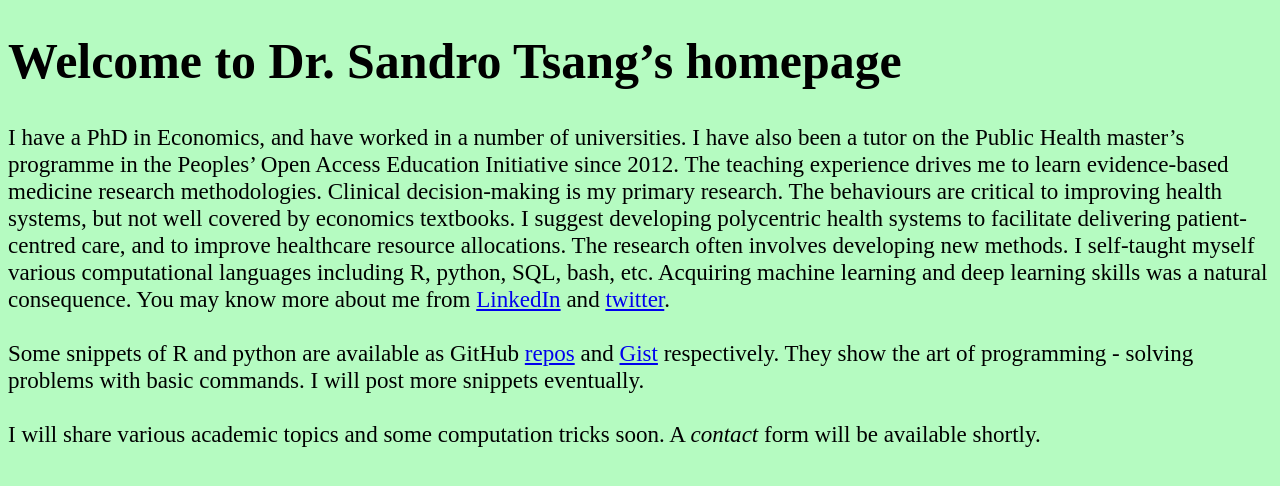
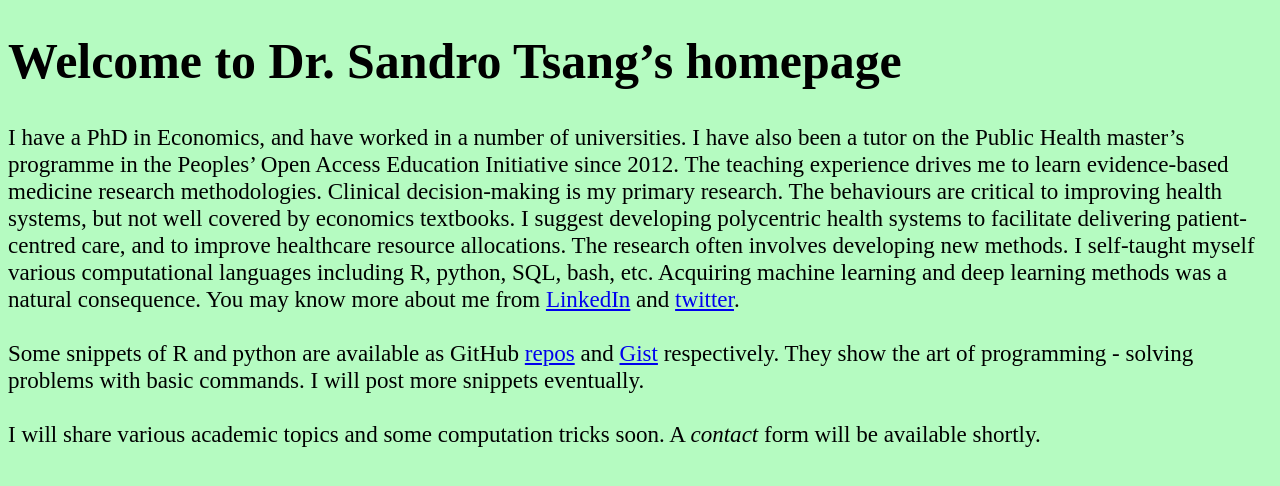
Before and after one commit to santsang/santsang.github.io, a Jekyll site: the page index.html, which Jekyll copies as it is, in a window 1280 px wide. Shown: the top 486 px of the page. Built offline with Jekyll 4.4.1, drawn with Linux system fonts in a browser that asks for light colours; some web fonts are replaced.

Commit message:
Replace "skills" with "methods" in homepage

```diff
--- a/index.html
+++ b/index.html
@@ -28,7 +28,7 @@
 <h1 style="font-size:3.9vmax;">
 Welcome to Dr. Sandro Tsang&#8217s homepage
 </h1>
-    <p>I have a PhD in Economics, and have worked in a number of universities. I have also been a tutor on the Public Health master&#8217s programme in the Peoples&#8217 Open Access Education Initiative since 2012. The teaching experience drives me to learn evidence-based medicine research methodologies.  Clinical decision-making is my primary research.  The behaviours are critical to improving health systems, but not well covered by economics textbooks.  I suggest developing polycentric health systems to facilitate delivering patient-centred care, and to improve healthcare resource allocations. The research often involves developing new methods.  I self-taught myself various computational languages including R, python, SQL, bash, etc.  Acquiring machine learning and deep learning skills was a natural consequence.  You may know more about me from <a href="http://www.linkedin.com/in/sandro-tsang" class="uri" target="_blank">LinkedIn</a> and <a href="http://twitter.com/skf_tsang" class="uri" target="_blank">twitter</a>.
+    <p>I have a PhD in Economics, and have worked in a number of universities. I have also been a tutor on the Public Health master&#8217s programme in the Peoples&#8217 Open Access Education Initiative since 2012. The teaching experience drives me to learn evidence-based medicine research methodologies.  Clinical decision-making is my primary research.  The behaviours are critical to improving health systems, but not well covered by economics textbooks.  I suggest developing polycentric health systems to facilitate delivering patient-centred care, and to improve healthcare resource allocations. The research often involves developing new methods.  I self-taught myself various computational languages including R, python, SQL, bash, etc.  Acquiring machine learning and deep learning methods was a natural consequence.  You may know more about me from <a href="http://www.linkedin.com/in/sandro-tsang" class="uri" target="_blank">LinkedIn</a> and <a href="http://twitter.com/skf_tsang" class="uri" target="_blank">twitter</a>.
     <br>
     <br>
     Some snippets of R and python are available as GitHub <a href="https://github.com/santsang" target="_blank">repos</a> and <a href="https://gist.github.com/santsang/0f762987ea3c6b8bfe9e8f7459992b08" target="_blank">Gist</a> respectively. They show the art of programming - solving problems with basic commands. I will post more snippets eventually.
```
